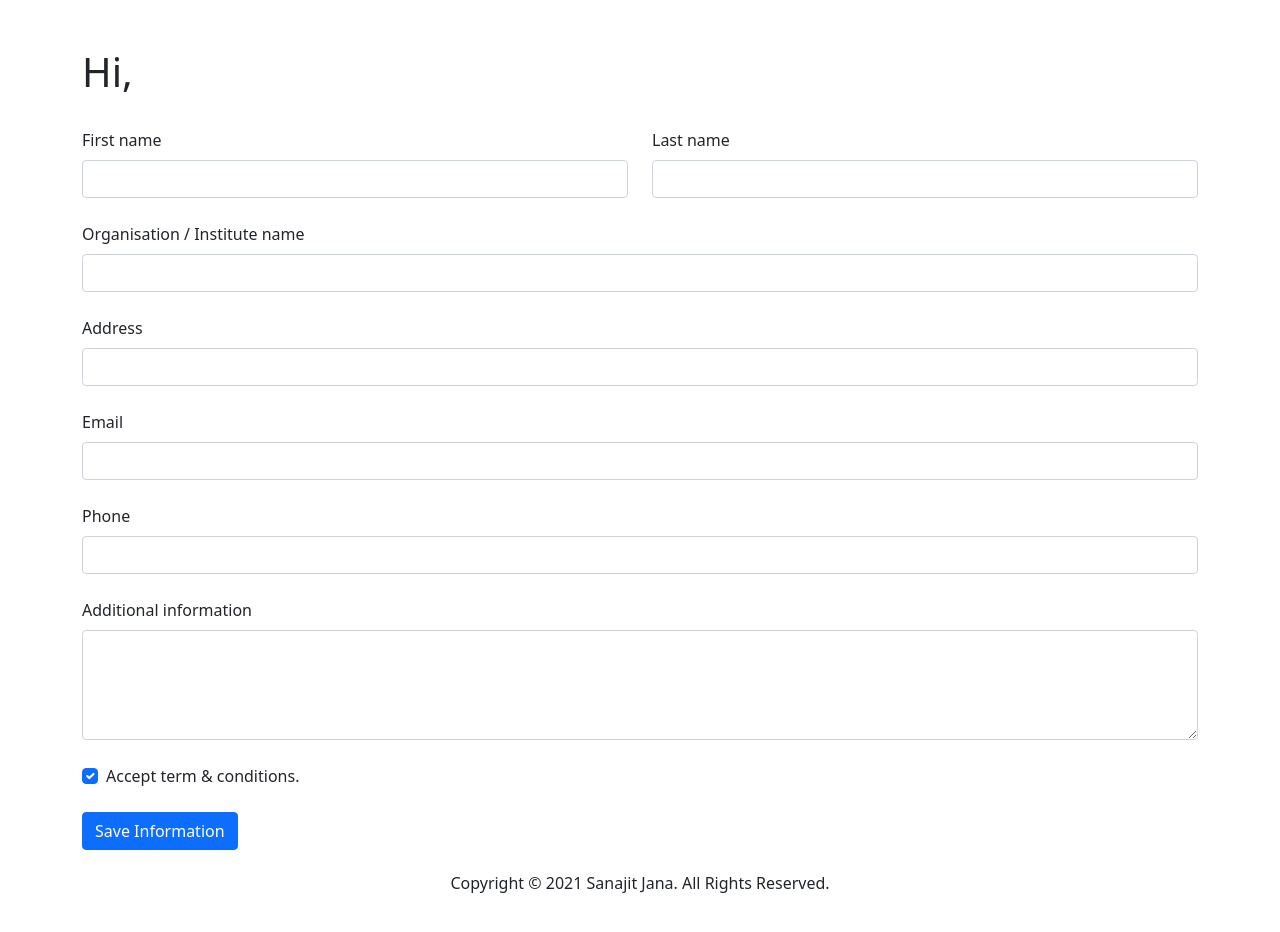
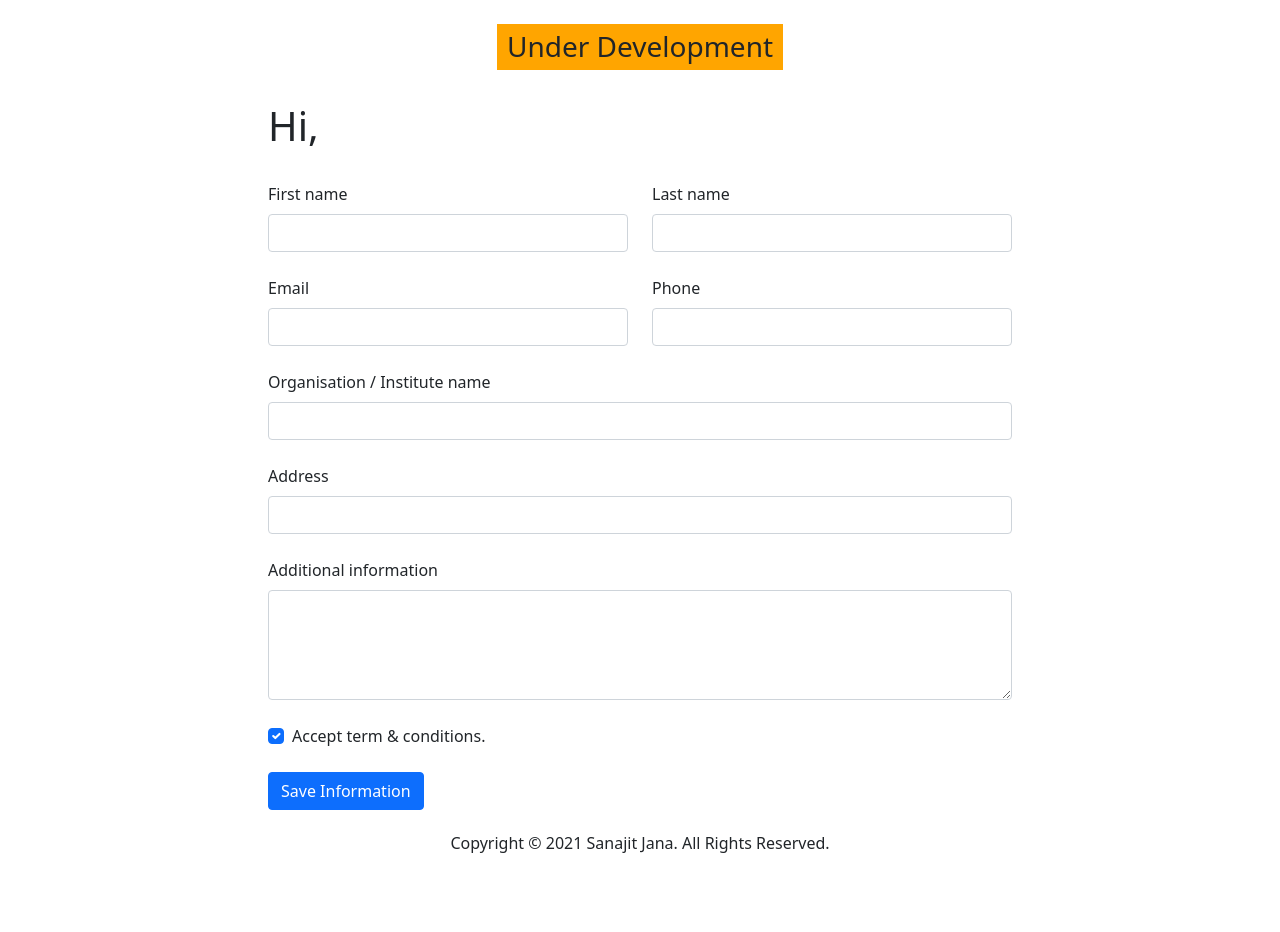
Before and after one commit to sanajitjana/react-js-forms, a React (Create React App) app: page / in a window 1280 px wide. Shown: the top 932 px of the page. After the commit the page ends 909 px from the top, so only its background shows below. Built offline with nearby package versions, Linux system fonts and the light colour scheme.

Commit message:
status update

```diff
--- a/src/App.js
+++ b/src/App.js
@@ -1,4 +1,6 @@
 import { useState, React } from "react";
+var d = new Date();
+var currYear = d.getFullYear();
 
 const App = () => {
   //name load state
@@ -38,7 +40,17 @@ const App = () => {
 
   return (
     <>
-      <div className="container pt-5">
+      <div className="container d-flex justify-content-center">
+        <div className="row mt-4">
+          <div className="col-12">
+            <h3 style={{ backgroundColor: "orange", padding: "6px 10px" }}>
+              Under Development
+            </h3>
+          </div>
+        </div>
+      </div>
+      <div className="container pt-4 d-flex justify-content-center">
+        <div className="col-lg-8">
           <h1 className="pb-4">Hi, {NameView}</h1>
           <h5>{EmailView}</h5>
           <h6>{mobileView}</h6>
@@ -81,6 +93,42 @@ const App = () => {
               </div>
             </div>
 
+            <div class="row mb-4">
+              {/* <!-- Email input --> */}
+              <div class="col">
+                <div class="form-outline">
+                  <label class="form-label" for="form6Example5">
+                    Email
+                  </label>
+                  <input
+                    type="email"
+                    id="form6Example5"
+                    class="form-control"
+                    onChange={emailFucn}
+                    value={EmailValue}
+                    required
+                  />
+                </div>
+              </div>
+
+              {/* <!-- Number input --> */}
+              <div class="col">
+                <div class="form-outline">
+                  <label class="form-label" for="form6Example6">
+                    Phone
+                  </label>
+                  <input
+                    type="phone"
+                    id="form6Example6"
+                    class="form-control"
+                    onChange={mobileFucn}
+                    value={mobileValue}
+                    required
+                  />
+                </div>
+              </div>
+            </div>
+
             {/* <!-- Company name input --> */}
             <div class="form-outline mb-4">
               <label class="form-label" for="form6Example3">
@@ -95,36 +143,6 @@ const App = () => {
                 Address
               </label>
               <input type="text" id="form6Example4" class="form-control" />
-          </div>
-
-          {/* <!-- Email input --> */}
-          <div class="form-outline mb-4">
-            <label class="form-label" for="form6Example5">
-              Email
-            </label>
-            <input
-              type="email"
-              id="form6Example5"
-              class="form-control"
-              onChange={emailFucn}
-              value={EmailValue}
-              required
-            />
-          </div>
-
-          {/* <!-- Number input --> */}
-          <div class="form-outline mb-4">
-            <label class="form-label" for="form6Example6">
-              Phone
-            </label>
-            <input
-              type="phone"
-              id="form6Example6"
-              class="form-control"
-              onChange={mobileFucn}
-              value={mobileValue}
-              required
-            />
             </div>
 
             {/* <!-- Message input --> */}
@@ -157,9 +175,10 @@ const App = () => {
               Save Information
             </button>
             <h6 className="text-center pb-5">
-            Copyright &copy; 2021 Sanajit Jana. All Rights Reserved.
+              Copyright &copy; {currYear} Sanajit Jana. All Rights Reserved.
             </h6>
           </form>
+        </div>
       </div>
     </>
   );
```
Lines whose indentation alone changed are shown as unchanged.
